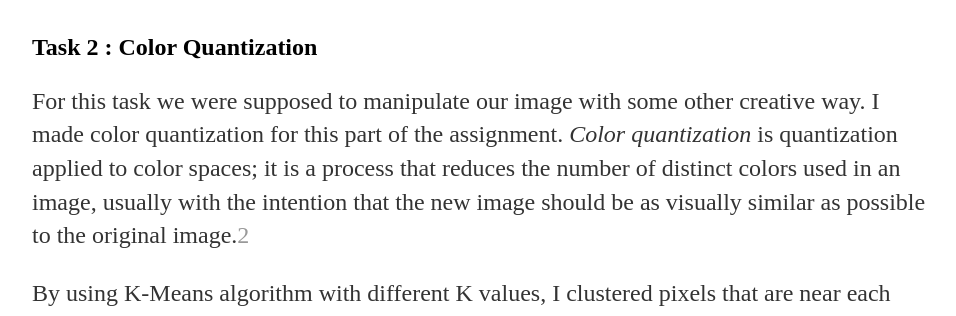
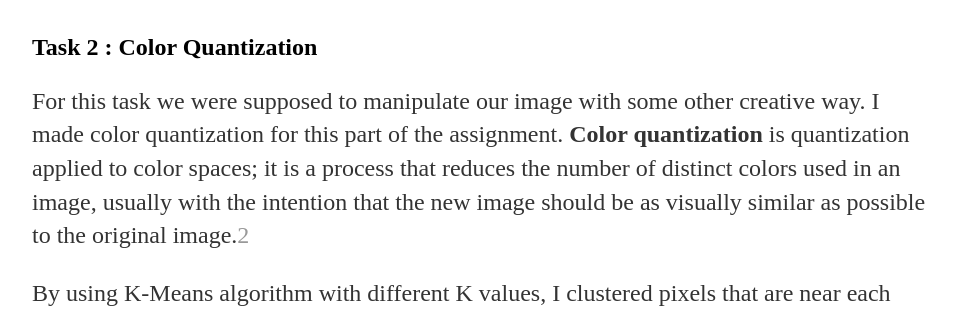
Before and after one commit to kubraeryilmaz/kubraeryilmaz.github.io, a Jekyll site: the page built from _posts/2021-02-03-CS585-HW1.md, in a window 1280 px wide. Shown: the part 1483-1799 px from the top of the page, without its empty margins (160-1116 px from the left). Built offline with Jekyll 4.4.1, drawn with Linux system fonts in a browser that asks for light colours.

Commit message:
Update 2021-02-03-CS585-HW1.md

```diff
--- a/_posts/2021-02-03-CS585-HW1.md
+++ b/_posts/2021-02-03-CS585-HW1.md
@@ -28,7 +28,7 @@ While converting a color scaled image to gray scaled image, this formulation tak
 
 Task 2 : Color Quantization
 --------
-For this task we were supposed to manipulate our image with some other creative way. I made color quantization for this part of the assignment. *Color quantization*  is quantization applied to color spaces; it is a process that reduces the number of distinct colors used in an image, usually with the intention that the new image should be as visually similar as possible to the original image.[2](https://en.wikipedia.org/wiki/Color_quantization)
+For this task we were supposed to manipulate our image with some other creative way. I made color quantization for this part of the assignment. **Color quantization** is quantization applied to color spaces; it is a process that reduces the number of distinct colors used in an image, usually with the intention that the new image should be as visually similar as possible to the original image.[2](https://en.wikipedia.org/wiki/Color_quantization)
 
 By using K-Means algorithm with different K values, I clustered pixels that are near each other in terms of their pixel values. For this purpose, I first pick K number of cluster centers randomly. Then iteratively computed cluster centers and reassigned pixel values for 10 times. In other words, assigned each pixel to the pixel value of closest cluster center then computed and updated pixel values of cluster centers by taking the mean of pixel values in each cluster. Below images are the results for K value equals to 2, 4, 16, 64 respectively. As we may expected, the image converges to the original image as K value increases.
 
```
